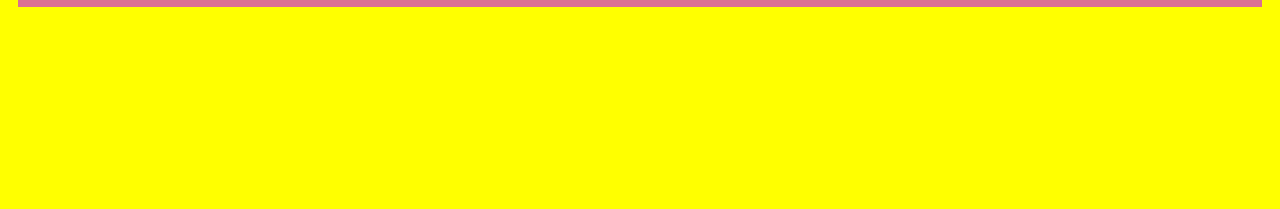
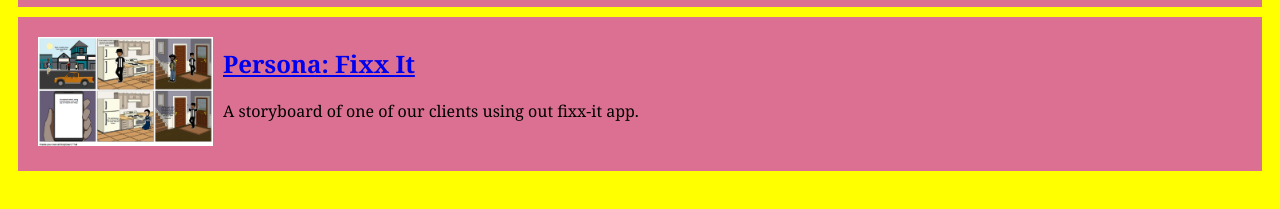
Before and after one commit to MakelB/MakelB.github.io, a plain HTML site: page index.html in a window 1280 px wide. Shown: the part 573-782 px from the top of the page. Drawn offline with Linux system fonts and the light colour scheme.

Commit message:
Add files via upload

```diff
--- a/index.html
+++ b/index.html
@@ -36,6 +36,17 @@
                 <p>
                     A description of someone who would use our app.
                 </p>
+            </section>
         </section>
+     <!-- Story Board Assignment-->
+     <section class="assignment">
+        <a href="Files/story.pdf"><img src="Images/Davis Story Board.png"></a>
+        <section class="ass-details">
+            <a href="Files/story.pdf"><h2>Persona: Fixx It</h2></a>
+            <p>
+                A storyboard of one of our clients using out fixx-it app.
+            </p>
+        </section>
+     </section>
     </body>
 </html>
```
Also changed, not shown: Images/Davis Story Board.png (added), 1 other file.
